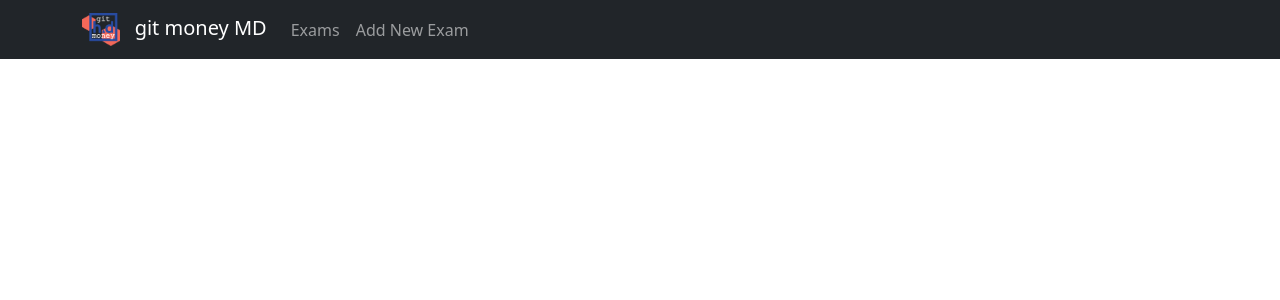
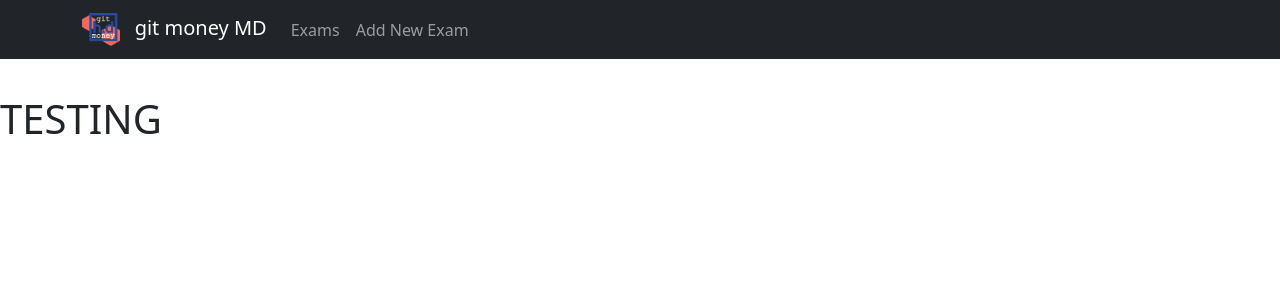
Before and after one commit to hd-gitmoney/xray-med-app, a React (Create React App) app in the folder client/: page /test in a window 1280 px wide. Shown: the top 300 px of the page. Built offline with nearby package versions, Linux system fonts and the light colour scheme.

Commit message:
Add test page

```diff
--- a/client/src/App.js
+++ b/client/src/App.js
@@ -4,6 +4,7 @@ import Home from './pages/Home.js';
 import ExamDetails from './components/ExamDetails/ExamDetails.js';
 import { UpdateExam } from './pages/UpdateExam.js';
 import ExamForm from './pages/ExamForm';
+import TestingPage from './pages/TestingPage';
 
 function App() {
 
@@ -17,6 +18,7 @@ function App() {
               <Route path="/examdetails/:id" element={<ExamDetails />} />
               <Route path="/edit/:id" element={<UpdateExam />} />
               <Route exact path="/examform" element={<ExamForm />} />
+              <Route exact path="/test" element={<TestingPage />} />
             </Routes>
           </BrowserRouter>
       </header>
--- /dev/null
+++ b/client/src/pages/TestingPage.js
@@ -0,0 +1,9 @@
+const TestingPage = () => {
+    return (
+        <div>
+            <h1>TESTING</h1>
+        </div>
+    )
+}
+
+export default TestingPage;
```
